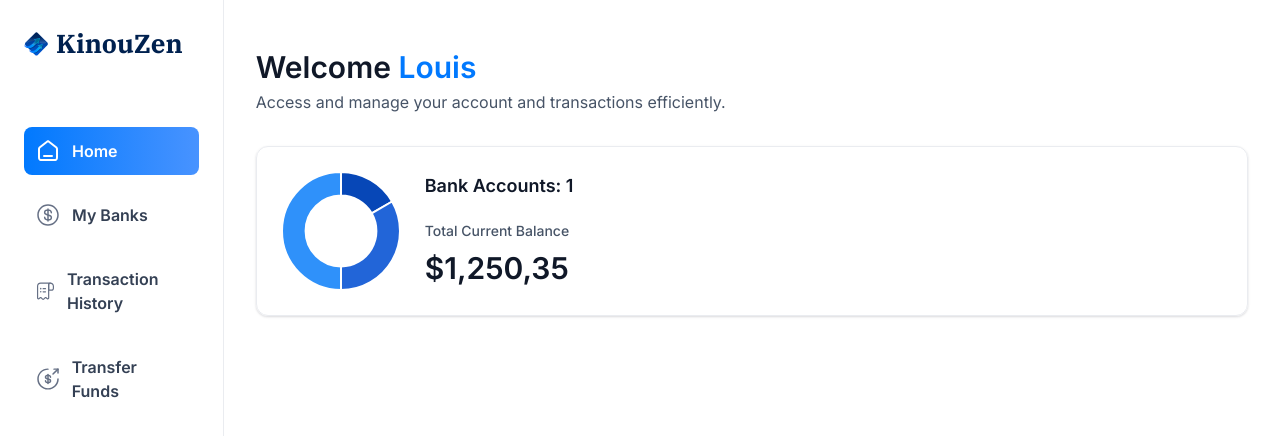
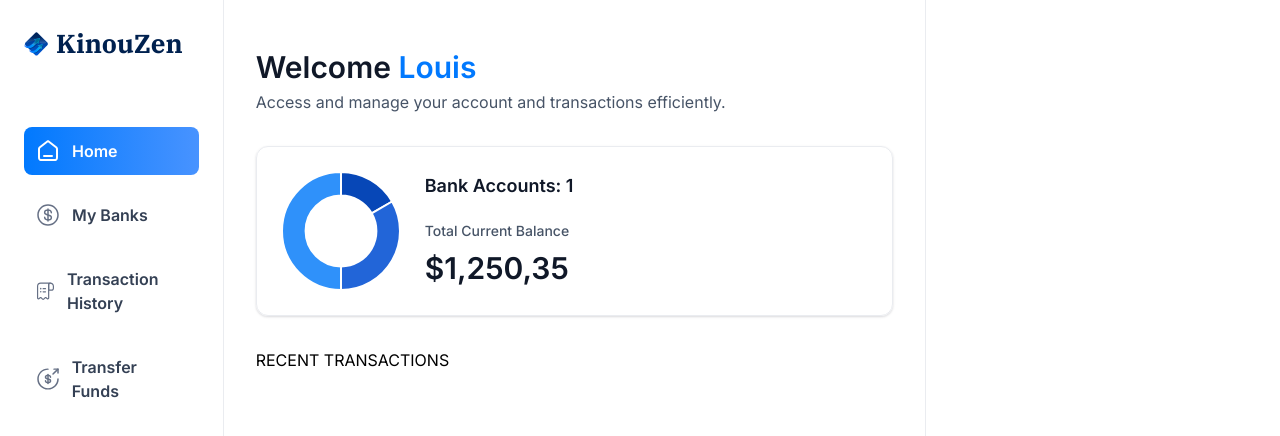
Before and after one commit to LouisWdev/kinkouzen-app, a Next.js app: page / in a window 1280 px wide. Shown: the top 436 px of the page. Built offline with nearby package versions, Linux system fonts and the light colour scheme.

Commit message:
Left side bar complete

```diff
--- a/app/(root)/page.tsx
+++ b/app/(root)/page.tsx
@@ -1,4 +1,5 @@
 import HeaderBox from '@/components/HeaderBox'
+import RightSidebar from '@/components/RightSidebar';
 import TotalBalanceBox from '@/components/TotalBalanceBox';
 
 const Home = () => {
@@ -21,7 +22,15 @@
              totalCurrentBalance={1250.35}
            />
          </header>
+
+         RECENT TRANSACTIONS
       </div>
+
+      <RightSidebar
+         user={loggedIn}
+         transaction={[]}
+         banks={[]}
+      />
     </section>
   )
 }
--- a/components/MobileNav.tsx
+++ b/components/MobileNav.tsx
@@ -48,33 +48,38 @@
                         const isActive = pathname === item.route || pathname.startsWith(`${item.route}/`)
 
                         return (
+                          <SheetClose asChild key={item.route}>
                             <Link
                               href={item.route}
                               key={item.label}
-                            className={cn ('sidebar-link',{
+                              className={cn ('mobilenav-sheet_close w-full',{
                                 'bg-bank-gradient': isActive
                               })}
                             >
-                              <div className="relative size-6">
                                  <Image
                                    src={item.imgURL}
                                    alt={item.label}
-                                    fill
+                                   width={20}
+                                   height={20}
                                    className={cn({'brightness-[3] invert-0': isActive})}
                                  />
-                              </div>
                                 <p className={cn
-                                ('sidebar-label', {
-                                  '!text-white':isActive
+                                  ('text-16 font-semibold text-black-2', {
+                                    'text-white':isActive
                                   })
                                 }>
                                   {item.label}
                                 </p>
                             </Link>
+                          </SheetClose>
                         )
                      })}
+
+                     USER
                   </nav>
                 </SheetClose>
+
+                FOOTER
              </div>
           </SheetContent>
       </Sheet>
--- /dev/null
+++ b/components/RightSidebar.tsx
@@ -0,0 +1,13 @@
+import React from 'react'
+
+const RightSidebar = ({ user, transactions, banks }: RightSidebarProps) => {
+  return (
+    <aside className='right-sidebar'>
+       <section className='flex flex-col pb-8'>
+          <div className='profile'></div>
+       </section>
+    </aside>
+  )
+}
+
+export default RightSidebar
```
Lines whose indentation alone changed are shown as unchanged.
